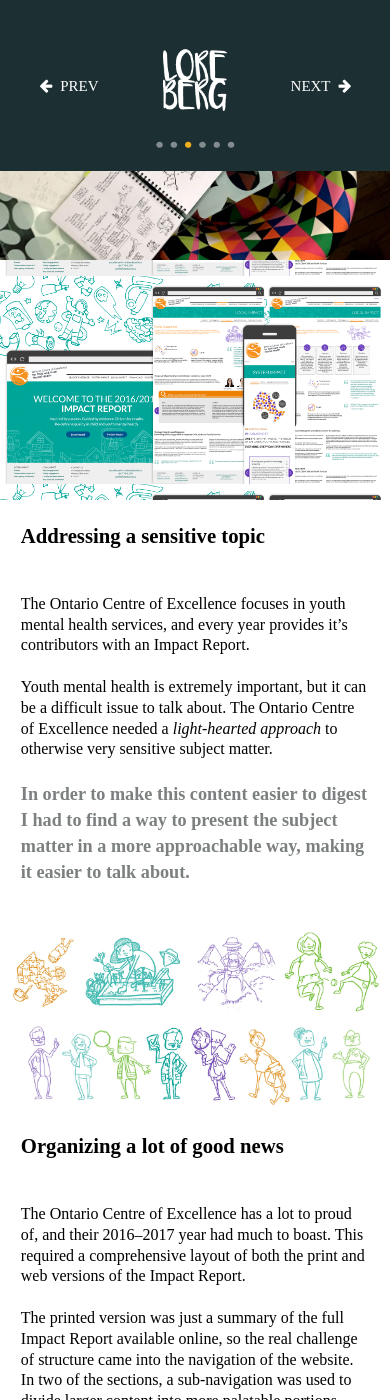
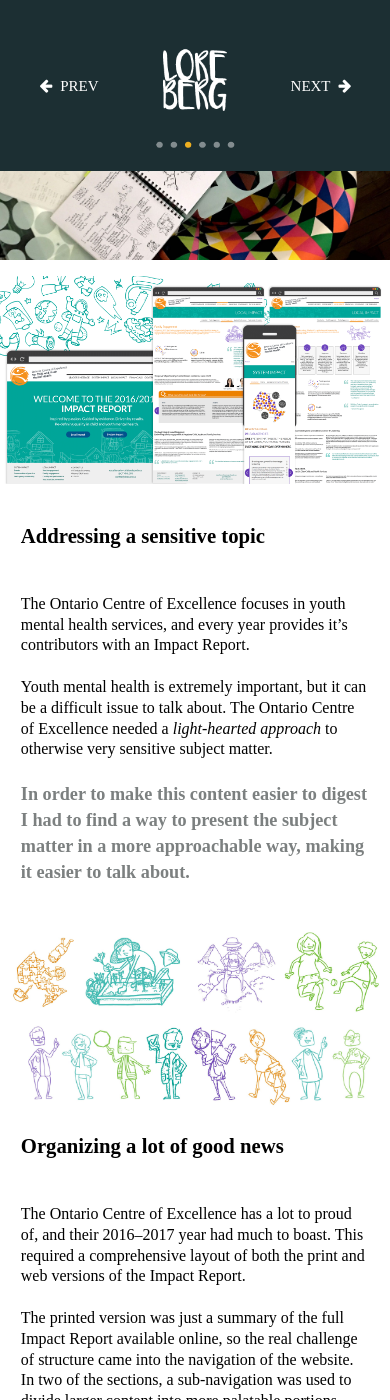
Before and after one commit to laurenberg/graphicsoflore.ca, a Jekyll site: the page built from impact.html, in a window 390 px wide and 1400 px high, scrolled down 336 px. Built offline with Jekyll 4.4.1, drawn with Linux system fonts in a browser that asks for light colours; some web fonts are replaced.

Commit message:
no repeat for mobile bg-images

```diff
--- a/css/main.css
+++ b/css/main.css
@@ -243,7 +243,7 @@
   background-image: url("{{site.baseurl}}/images/case-studies/impact/full.png");
   min-height: 15rem;
   overflow: hidden;
-  background-repeat: repeat;
+  background-repeat: no-repeat;
   background-size: 100% auto;
   background-position: center;
 }
```
